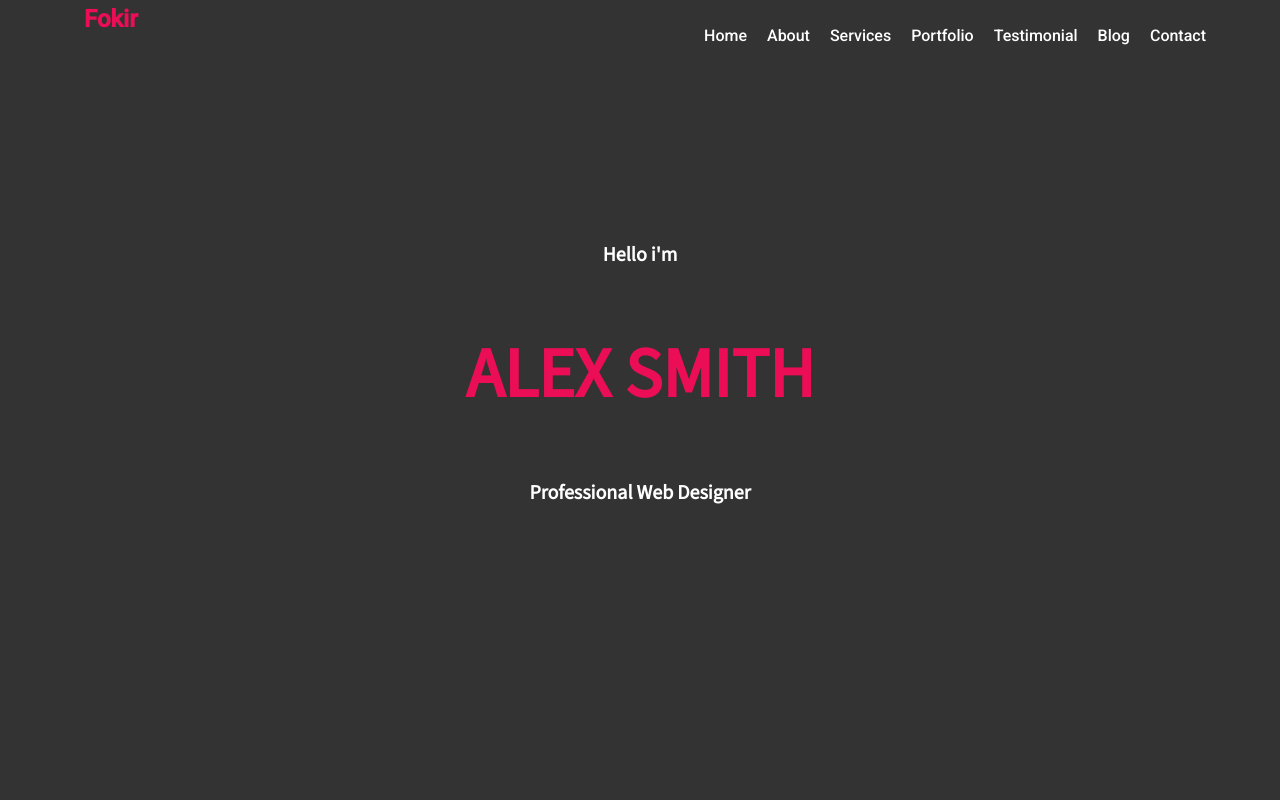
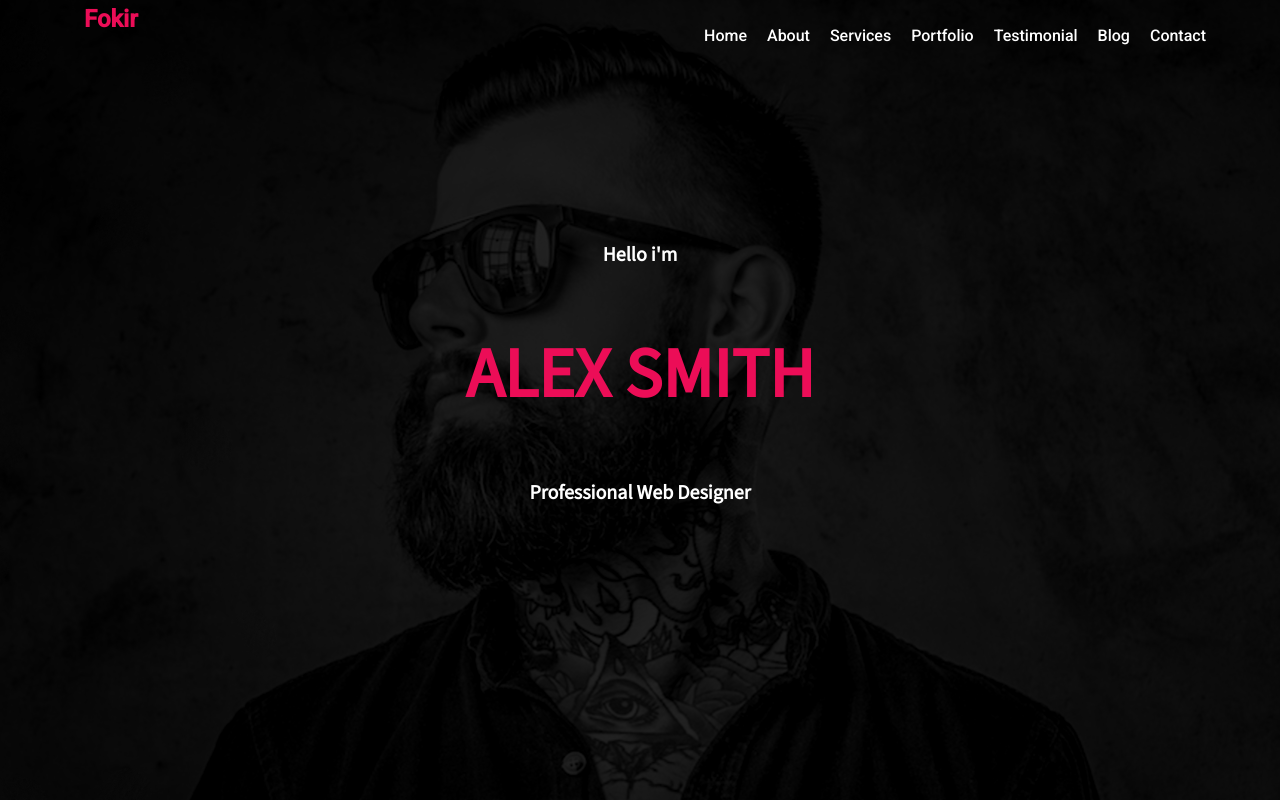
Before and after one commit to AhmedSaadallah15/Fokir, a plain HTML site: page index.html in a window 1280 px wide. Shown: the top 800 px of the page. Drawn offline with nearby package versions, Linux system fonts and the light colour scheme; the site is published under a folder, as on GitHub Pages, so addresses that start at the root find nothing; files whose address does not match are found by name.

Commit message:
Update style.css

```diff
--- a/css/style.css
+++ b/css/style.css
@@ -12,7 +12,7 @@ body{
 /* start navbar */
 .home{
     height: 800px;
-    background-image : url("/images/hero\ img.jpg") ;
+    background-image : url("./images/hero\ img.jpg") ;
     background-size :cover ;
     height: 100vh;
     background-position: center;
```
